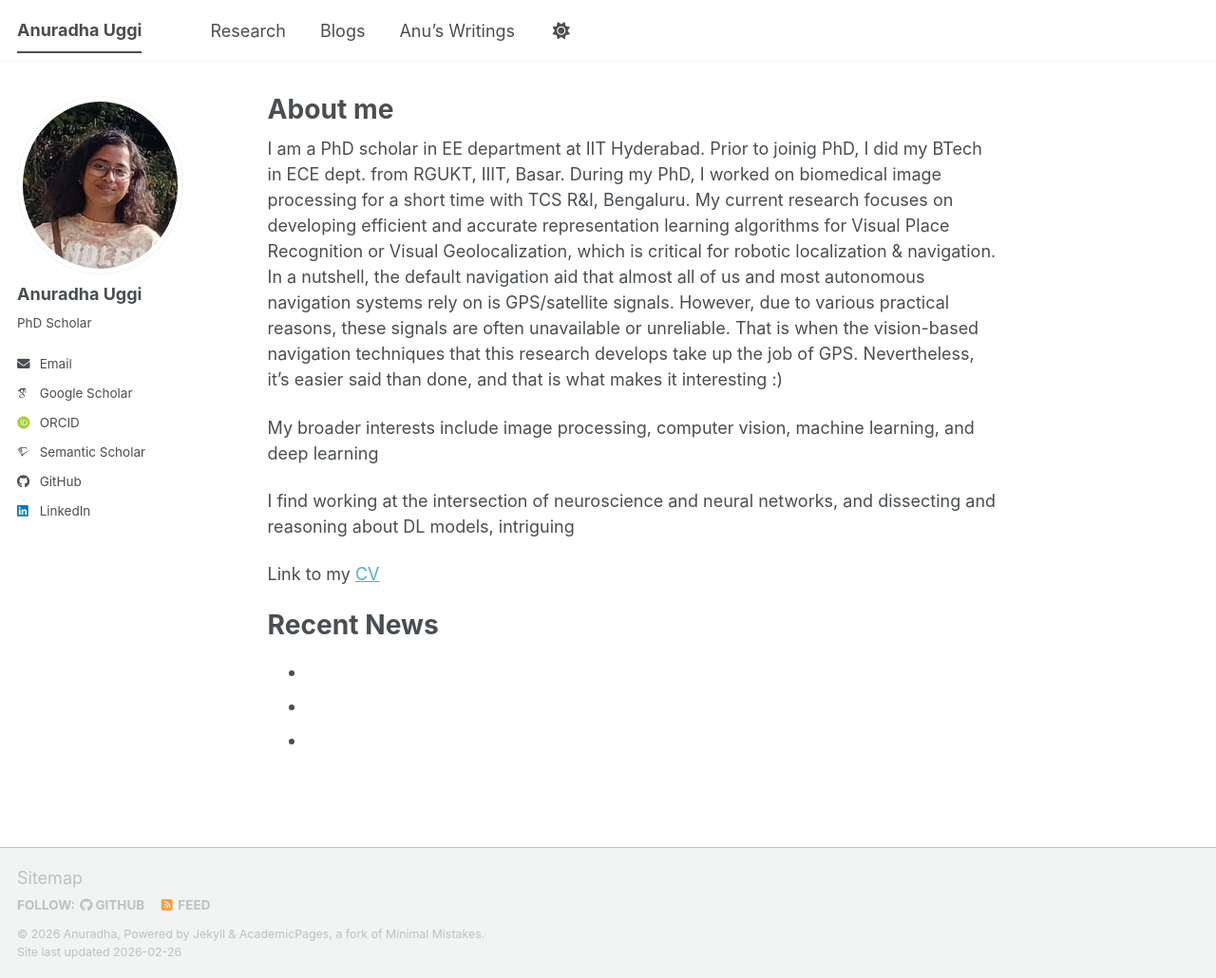
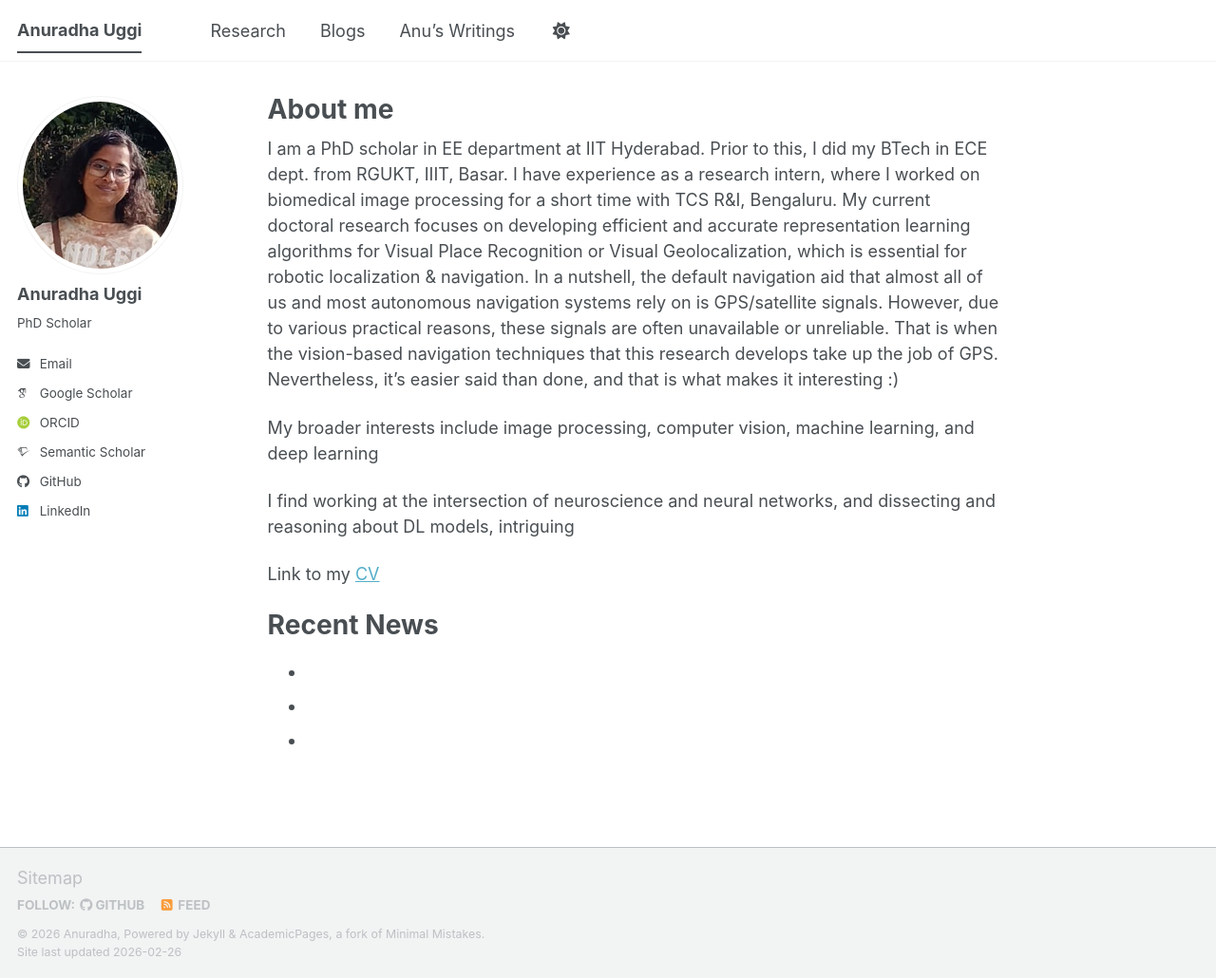
Before and after one commit to Anuradha-Uggi/anuradha-uggi.github.io, a Jekyll site: the page built from _pages/about.md, in a window 1280 px wide and 1030 px high. Shown: the whole window at 95% size. Built offline with Jekyll 4.4.1, drawn with Linux system fonts in a browser that asks for light colours; some web fonts are replaced; a script bundle is joined from its source files by our own code; library files that are not in the unit come from our copies.

Commit message:
Update about.md

```diff
--- a/_pages/about.md
+++ b/_pages/about.md
@@ -7,7 +7,7 @@
   - /about.html
 ---
 
-I am a PhD scholar in EE department at IIT Hyderabad. Prior to joinig PhD, I did my BTech in ECE dept. from RGUKT, IIIT, Basar. During my PhD, I worked on biomedical image processing for a short time with TCS R&I, Bengaluru. My current research focuses on developing efficient and accurate representation learning algorithms for Visual Place Recognition or Visual Geolocalization, which is critical for robotic localization & navigation. In a nutshell, the default navigation aid that almost all of us and most autonomous navigation systems rely on is GPS/satellite signals. However, due to various practical reasons, these signals are often unavailable or unreliable. That is when the vision-based navigation techniques that this research develops take up the job of GPS. Nevertheless, it's easier said than done, and that is what makes it interesting :)
+I am a PhD scholar in EE department at IIT Hyderabad. Prior to this, I did my BTech in ECE dept. from RGUKT, IIIT, Basar. I have experience as a research intern, where I worked on biomedical image processing for a short time with TCS R&I, Bengaluru. My current doctoral research focuses on developing efficient and accurate representation learning algorithms for Visual Place Recognition or Visual Geolocalization, which is essential for robotic localization & navigation. In a nutshell, the default navigation aid that almost all of us and most autonomous navigation systems rely on is GPS/satellite signals. However, due to various practical reasons, these signals are often unavailable or unreliable. That is when the vision-based navigation techniques that this research develops take up the job of GPS. Nevertheless, it's easier said than done, and that is what makes it interesting :)
 
 My broader interests include image processing, computer vision, machine learning, and deep learning
 
```
